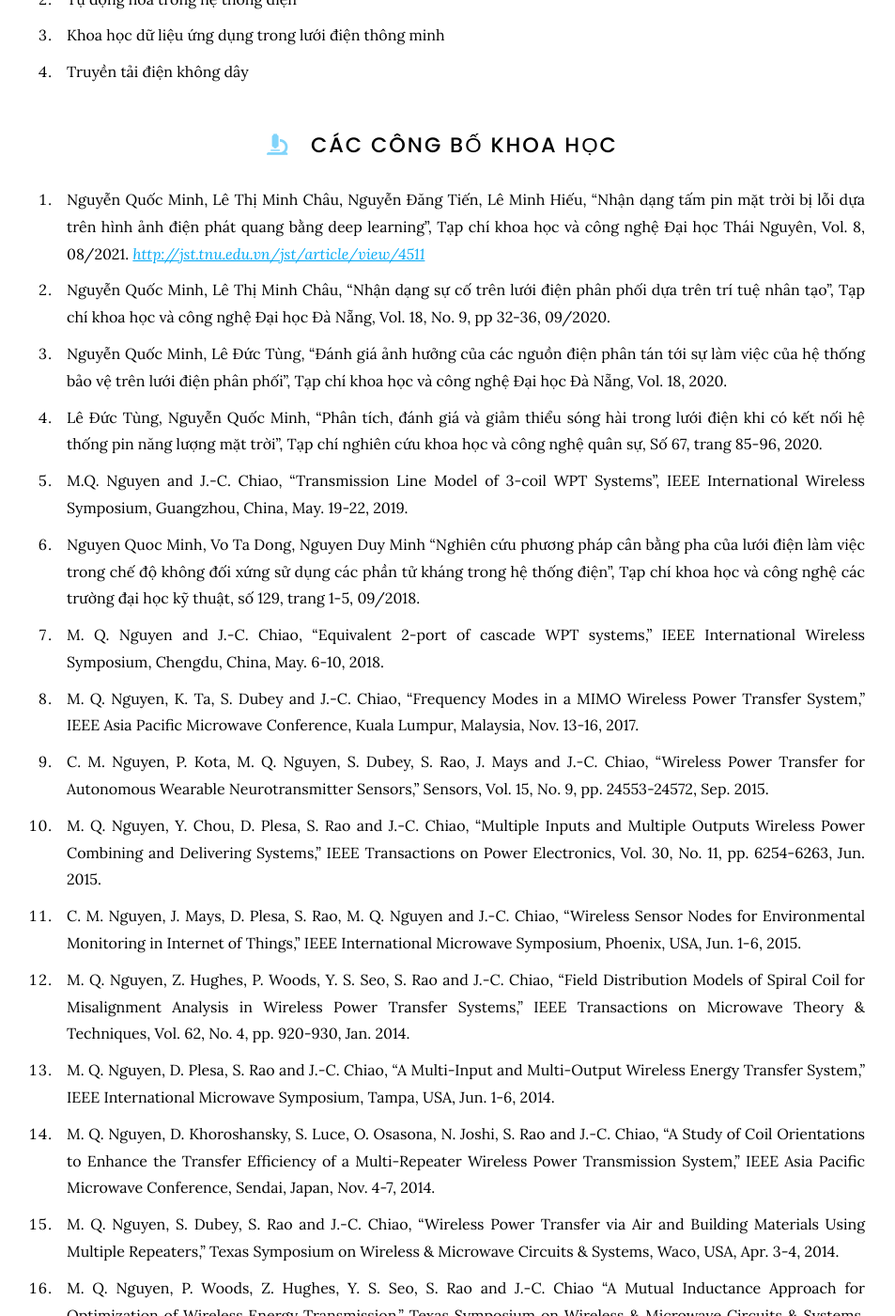
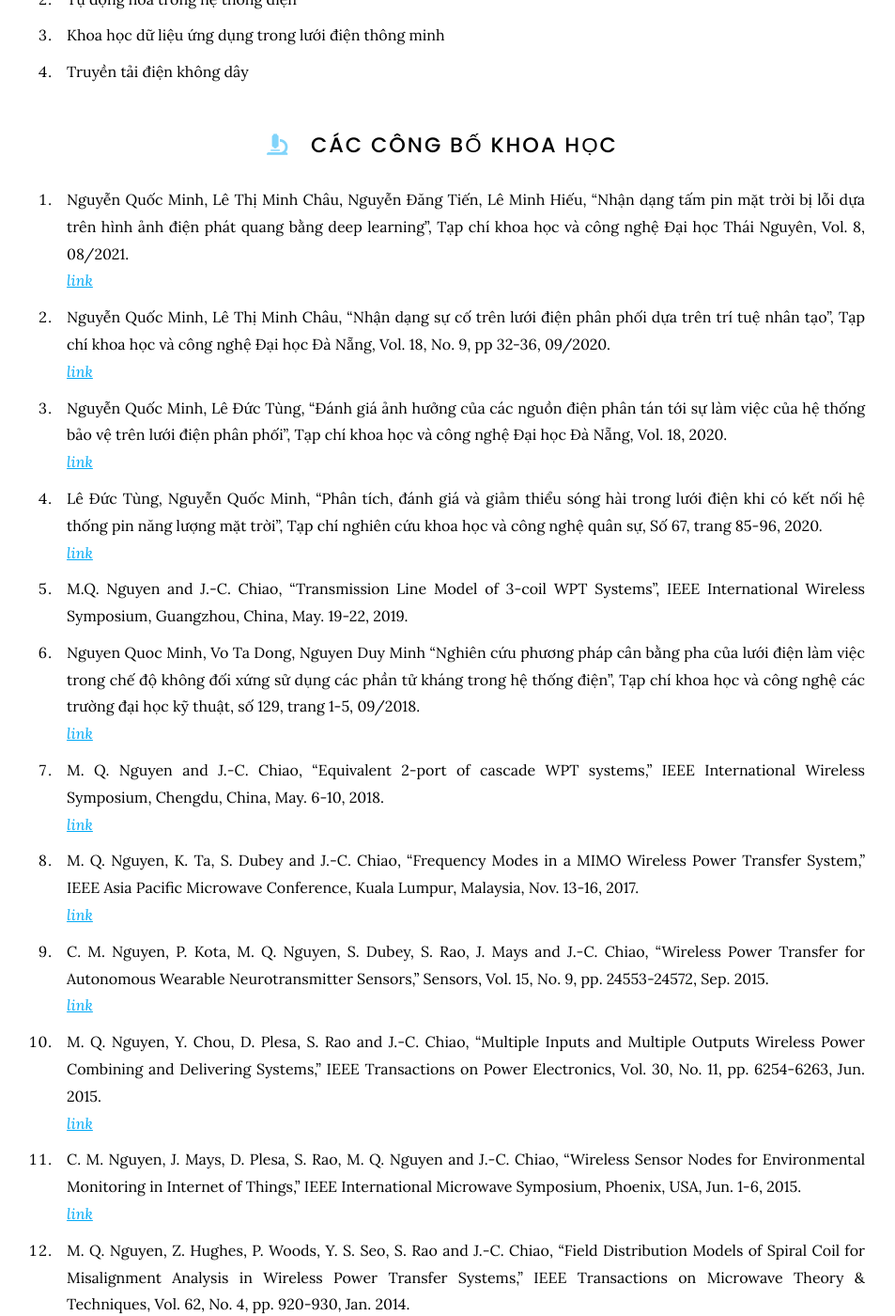
Before and after one commit to selabhust/home, a Jekyll site: the page built from research/index.md, in a window 1280 px wide and 1400 px high, scrolled down 296 px. Shown: the whole window at 94% size, without its empty margins (169-1122 px from the left). Built offline with Jekyll 4.4.1, drawn with Linux system fonts in a browser that asks for light colours; nearby versions of some CDN libraries; some of the changed text lies outside the part shown.

Commit message:
Update index.md

```diff
--- a/research/index.md
+++ b/research/index.md
@@ -16,25 +16,25 @@ nav:
 4. Truyền tải điện không dây
 
 # <i class="fas fa-microscope"></i>Các công bố khoa học
-1.  Nguyễn Quốc Minh, Lê Thị Minh Châu, Nguyễn Đăng Tiến, Lê Minh Hiếu, “Nhận dạng tấm pin mặt trời bị lỗi dựa trên hình ảnh điện phát quang bằng deep learning”, Tạp chí khoa học và công nghệ Đại học Thái Nguyên, Vol. 8, 08/2021. <a href="http://jst.tnu.edu.vn/jst/article/view/4511"><i>http://jst.tnu.edu.vn/jst/article/view/4511</i></a><br>
-2.	Nguyễn Quốc Minh, Lê Thị Minh Châu, “Nhận dạng sự cố trên lưới điện phân phối dựa trên trí tuệ nhân tạo”, Tạp chí khoa học và công nghệ Đại học Đà Nẵng, Vol. 18, No. 9, pp 32-36, 09/2020.<br>
-3.	Nguyễn Quốc Minh, Lê Đức Tùng, “Đánh giá ảnh hưởng của các nguồn điện phân tán tới sự làm việc của hệ thống bảo vệ trên lưới điện phân phối”, Tạp chí khoa học và công nghệ Đại học Đà Nẵng, Vol. 18, 2020.<br>
-4.	Lê Đức Tùng, Nguyễn Quốc Minh, “Phân tích, đánh giá và giảm thiểu sóng hài trong lưới điện khi có kết nối hệ thống pin năng lượng mặt trời”, Tạp chí nghiên cứu khoa học và công nghệ quân sự, Số 67, trang 85-96, 2020.<br>
+1.  Nguyễn Quốc Minh, Lê Thị Minh Châu, Nguyễn Đăng Tiến, Lê Minh Hiếu, “Nhận dạng tấm pin mặt trời bị lỗi dựa trên hình ảnh điện phát quang bằng deep learning”, Tạp chí khoa học và công nghệ Đại học Thái Nguyên, Vol. 8, 08/2021.<br> <a href="http://jst.tnu.edu.vn/jst/article/view/4511"><i>link</i></a><br>
+2.	Nguyễn Quốc Minh, Lê Thị Minh Châu, “Nhận dạng sự cố trên lưới điện phân phối dựa trên trí tuệ nhân tạo”, Tạp chí khoa học và công nghệ Đại học Đà Nẵng, Vol. 18, No. 9, pp 32-36, 09/2020.<br><a href="http://jst.tnu.edu.vn/jst/article/view/4511"><i>link</i></a><br>
+3.	Nguyễn Quốc Minh, Lê Đức Tùng, “Đánh giá ảnh hưởng của các nguồn điện phân tán tới sự làm việc của hệ thống bảo vệ trên lưới điện phân phối”, Tạp chí khoa học và công nghệ Đại học Đà Nẵng, Vol. 18, 2020.<br><a href="http://jst.tnu.edu.vn/jst/article/view/4511"><i>link</i></a><br>
+4.	Lê Đức Tùng, Nguyễn Quốc Minh, “Phân tích, đánh giá và giảm thiểu sóng hài trong lưới điện khi có kết nối hệ thống pin năng lượng mặt trời”, Tạp chí nghiên cứu khoa học và công nghệ quân sự, Số 67, trang 85-96, 2020.<br><a href="http://jst.tnu.edu.vn/jst/article/view/4511"><i>link</i></a><br>
 5.	M.Q. Nguyen and J.-C. Chiao, “Transmission Line Model of 3-coil WPT Systems”, IEEE International Wireless Symposium, Guangzhou, China, May. 19-22, 2019.<br>
-6.	Nguyen Quoc Minh, Vo Ta Dong, Nguyen Duy Minh “Nghiên cứu phương pháp cân bằng pha của lưới điện làm việc trong chế độ không đối xứng sử dụng các phần tử kháng trong hệ thống điện”, Tạp chí khoa học và công nghệ các trường đại học kỹ thuật, số 129, trang 1-5, 09/2018.<br>
-7.	M. Q. Nguyen and J.-C. Chiao, “Equivalent 2-port of cascade WPT systems,” IEEE International Wireless Symposium, Chengdu, China, May. 6-10, 2018.<br>
-8.	M. Q. Nguyen, K. Ta, S. Dubey and J.-C. Chiao, “Frequency Modes in a MIMO Wireless Power Transfer System,” IEEE Asia Pacific Microwave Conference, Kuala Lumpur, Malaysia, Nov. 13-16, 2017.<br>
-9.	C. M. Nguyen, P. Kota, M. Q. Nguyen, S. Dubey, S. Rao, J. Mays and J.-C. Chiao, “Wireless Power Transfer for Autonomous Wearable Neurotransmitter Sensors,” Sensors, Vol. 15, No. 9, pp. 24553-24572, Sep. 2015.<br>
-10.	M. Q. Nguyen, Y. Chou, D. Plesa, S. Rao and J.-C. Chiao, “Multiple Inputs and Multiple Outputs Wireless Power Combining and Delivering Systems,” IEEE Transactions on Power Electronics, Vol. 30, No. 11, pp. 6254-6263, Jun. 2015.<br>
-11.	C. M. Nguyen, J. Mays, D. Plesa, S. Rao, M. Q. Nguyen and J.-C. Chiao, “Wireless Sensor Nodes for Environmental Monitoring in Internet of Things,” IEEE International Microwave Symposium, Phoenix, USA, Jun. 1-6, 2015.<br>
-12.	M. Q. Nguyen, Z. Hughes, P. Woods, Y. S. Seo, S. Rao and J.-C. Chiao, “Field Distribution Models of Spiral Coil for Misalignment Analysis in Wireless Power Transfer Systems,” IEEE Transactions on Microwave Theory & Techniques, Vol. 62, No. 4, pp. 920-930, Jan. 2014. 	<br>
-13.	M. Q. Nguyen, D. Plesa, S. Rao and J.-C. Chiao, “A Multi-Input and Multi-Output Wireless Energy Transfer System,” IEEE International Microwave Symposium, Tampa, USA, Jun. 1-6, 2014.<br>
-14.	M. Q. Nguyen, D. Khoroshansky, S. Luce, O. Osasona, N. Joshi, S. Rao and J.-C. Chiao, “A Study of Coil Orientations to Enhance the Transfer Efficiency of a Multi-Repeater Wireless Power Transmission System,” IEEE Asia Pacific Microwave Conference, Sendai, Japan, Nov. 4-7, 2014.<br>
-15.	M. Q. Nguyen, S. Dubey, S. Rao and J.-C. Chiao, “Wireless Power Transfer via Air and Building Materials Using Multiple Repeaters,” Texas Symposium on Wireless & Microwave Circuits & Systems, Waco, USA, Apr. 3-4, 2014. <br>
-16.	M. Q. Nguyen, P. Woods, Z. Hughes, Y. S. Seo, S. Rao and J.-C. Chiao “A Mutual Inductance Approach for Optimization of Wireless Energy Transmission,” Texas Symposium on Wireless & Microwave Circuits & Systems, Waco, USA, Apr. 3-4, 2014.<br>
-17.	S. Rao, S. Dubey, S. Deb, Z. Hughes, Y.-S. Seo, M. Q. Nguyen, S.-J. Tang, T. Abell, C. Lahr and J.-C. Chiao, “Wireless Gastric Stimulators,” Texas Symposium on Wireless & Microwave Circuits & Systems, Waco, USA, Apr. 3-4, 2014.<br>
-18.	M. Q. Nguyen, P. Woods, Y. S. Seo, S. Rao and J.-C. Chiao “Position and angular misalignment analysis for a wirelessly powered stimulator,” IEEE International Microwave Symposium, Seattle, USA, Jun. 2-7, 2013.<br>
-19.	Y. Seo, M. Q. Nguyen, Z. Hughes, S. Rao and J.-C. Chiao, “Wireless power transfer by inductive coupling for implantable batteryless stimulators,” IEEE International Microwave Symposium, Montreal, Canada, Jun. 17-22, 2012. <br>
-20.	Y. Seo, Z. Hughes, D. Isom, M. Q. Nguyen, S. Deb, S. Rao and J.-C. Chiao, “Wireless Power Transfer for a Miniature Gastrostimulator,” European Microwave Conference, Amsterdam RAI, The Netherlands, Oct. 28-Nov. 2, 2012.<br>
-21.	Y. S. Seo, Z. Hughes, M. Hoang, D. Isom, M. Q. Nguyen, S. Rao, and J.-C. Chiao, “Investigation of Wireless Power Transfer in Through-wall Applications,” IEEE Asia Pacific Microwave Conference, Kaohsiung, Taiwan, pp. 403-405, Dec. 4-7, 2012.<br>
-22.	Z. Hughes, Y. Seo, P. Woods, M. Q. Nguyen, S. Rao, P. McCorkle, and J-C. Chiao “Mapping Wireless Power Transfer for Implantable Stimulator Applications,” BMES Annual Meeting, Seattle, USA, Sep. 25-28, 2013.
+6.	Nguyen Quoc Minh, Vo Ta Dong, Nguyen Duy Minh “Nghiên cứu phương pháp cân bằng pha của lưới điện làm việc trong chế độ không đối xứng sử dụng các phần tử kháng trong hệ thống điện”, Tạp chí khoa học và công nghệ các trường đại học kỹ thuật, số 129, trang 1-5, 09/2018.<br><a href="http://jst.tnu.edu.vn/jst/article/view/4511"><i>link</i></a><br>
+7.	M. Q. Nguyen and J.-C. Chiao, “Equivalent 2-port of cascade WPT systems,” IEEE International Wireless Symposium, Chengdu, China, May. 6-10, 2018.<br><a href="http://jst.tnu.edu.vn/jst/article/view/4511"><i>link</i></a><br>
+8.	M. Q. Nguyen, K. Ta, S. Dubey and J.-C. Chiao, “Frequency Modes in a MIMO Wireless Power Transfer System,” IEEE Asia Pacific Microwave Conference, Kuala Lumpur, Malaysia, Nov. 13-16, 2017.<br><a href="http://jst.tnu.edu.vn/jst/article/view/4511"><i>link</i></a><br>
+9.	C. M. Nguyen, P. Kota, M. Q. Nguyen, S. Dubey, S. Rao, J. Mays and J.-C. Chiao, “Wireless Power Transfer for Autonomous Wearable Neurotransmitter Sensors,” Sensors, Vol. 15, No. 9, pp. 24553-24572, Sep. 2015.<br><a href="http://jst.tnu.edu.vn/jst/article/view/4511"><i>link</i></a><br>
+10.	M. Q. Nguyen, Y. Chou, D. Plesa, S. Rao and J.-C. Chiao, “Multiple Inputs and Multiple Outputs Wireless Power Combining and Delivering Systems,” IEEE Transactions on Power Electronics, Vol. 30, No. 11, pp. 6254-6263, Jun. 2015.<br><a href="http://jst.tnu.edu.vn/jst/article/view/4511"><i>link</i></a><br>
+11.	C. M. Nguyen, J. Mays, D. Plesa, S. Rao, M. Q. Nguyen and J.-C. Chiao, “Wireless Sensor Nodes for Environmental Monitoring in Internet of Things,” IEEE International Microwave Symposium, Phoenix, USA, Jun. 1-6, 2015.<br><a href="http://jst.tnu.edu.vn/jst/article/view/4511"><i>link</i></a><br>
+12.	M. Q. Nguyen, Z. Hughes, P. Woods, Y. S. Seo, S. Rao and J.-C. Chiao, “Field Distribution Models of Spiral Coil for Misalignment Analysis in Wireless Power Transfer Systems,” IEEE Transactions on Microwave Theory & Techniques, Vol. 62, No. 4, pp. 920-930, Jan. 2014. 	<br><a href="http://jst.tnu.edu.vn/jst/article/view/4511"><i>link</i></a><br>
+13.	M. Q. Nguyen, D. Plesa, S. Rao and J.-C. Chiao, “A Multi-Input and Multi-Output Wireless Energy Transfer System,” IEEE International Microwave Symposium, Tampa, USA, Jun. 1-6, 2014.<br><a href="http://jst.tnu.edu.vn/jst/article/view/4511"><i>link</i></a><br>
+14.	M. Q. Nguyen, D. Khoroshansky, S. Luce, O. Osasona, N. Joshi, S. Rao and J.-C. Chiao, “A Study of Coil Orientations to Enhance the Transfer Efficiency of a Multi-Repeater Wireless Power Transmission System,” IEEE Asia Pacific Microwave Conference, Sendai, Japan, Nov. 4-7, 2014.<br><a href="http://jst.tnu.edu.vn/jst/article/view/4511"><i>link</i></a><br>
+15.	M. Q. Nguyen, S. Dubey, S. Rao and J.-C. Chiao, “Wireless Power Transfer via Air and Building Materials Using Multiple Repeaters,” Texas Symposium on Wireless & Microwave Circuits & Systems, Waco, USA, Apr. 3-4, 2014. <br><a href="http://jst.tnu.edu.vn/jst/article/view/4511"><i>link</i></a><br>
+16.	M. Q. Nguyen, P. Woods, Z. Hughes, Y. S. Seo, S. Rao and J.-C. Chiao “A Mutual Inductance Approach for Optimization of Wireless Energy Transmission,” Texas Symposium on Wireless & Microwave Circuits & Systems, Waco, USA, Apr. 3-4, 2014.<br><a href="http://jst.tnu.edu.vn/jst/article/view/4511"><i>link</i></a><br>
+17.	S. Rao, S. Dubey, S. Deb, Z. Hughes, Y.-S. Seo, M. Q. Nguyen, S.-J. Tang, T. Abell, C. Lahr and J.-C. Chiao, “Wireless Gastric Stimulators,” Texas Symposium on Wireless & Microwave Circuits & Systems, Waco, USA, Apr. 3-4, 2014.<br><a href="http://jst.tnu.edu.vn/jst/article/view/4511"><i>link</i></a><br>
+18.	M. Q. Nguyen, P. Woods, Y. S. Seo, S. Rao and J.-C. Chiao “Position and angular misalignment analysis for a wirelessly powered stimulator,” IEEE International Microwave Symposium, Seattle, USA, Jun. 2-7, 2013.<br><a href="http://jst.tnu.edu.vn/jst/article/view/4511"><i>link</i></a><br>
+19.	Y. Seo, M. Q. Nguyen, Z. Hughes, S. Rao and J.-C. Chiao, “Wireless power transfer by inductive coupling for implantable batteryless stimulators,” IEEE International Microwave Symposium, Montreal, Canada, Jun. 17-22, 2012. <br><a href="http://jst.tnu.edu.vn/jst/article/view/4511"><i>link</i></a><br>
+20.	Y. Seo, Z. Hughes, D. Isom, M. Q. Nguyen, S. Deb, S. Rao and J.-C. Chiao, “Wireless Power Transfer for a Miniature Gastrostimulator,” European Microwave Conference, Amsterdam RAI, The Netherlands, Oct. 28-Nov. 2, 2012.<br><a href="http://jst.tnu.edu.vn/jst/article/view/4511"><i>link</i></a><br>
+21.	Y. S. Seo, Z. Hughes, M. Hoang, D. Isom, M. Q. Nguyen, S. Rao, and J.-C. Chiao, “Investigation of Wireless Power Transfer in Through-wall Applications,” IEEE Asia Pacific Microwave Conference, Kaohsiung, Taiwan, pp. 403-405, Dec. 4-7, 2012.<br><a href="http://jst.tnu.edu.vn/jst/article/view/4511"><i>link</i></a><br>
+22.	Z. Hughes, Y. Seo, P. Woods, M. Q. Nguyen, S. Rao, P. McCorkle, and J-C. Chiao “Mapping Wireless Power Transfer for Implantable Stimulator Applications,” BMES Annual Meeting, Seattle, USA, Sep. 25-28, 2013. <br><a href="http://jst.tnu.edu.vn/jst/article/view/4511"><i>link</i></a><br>
```
